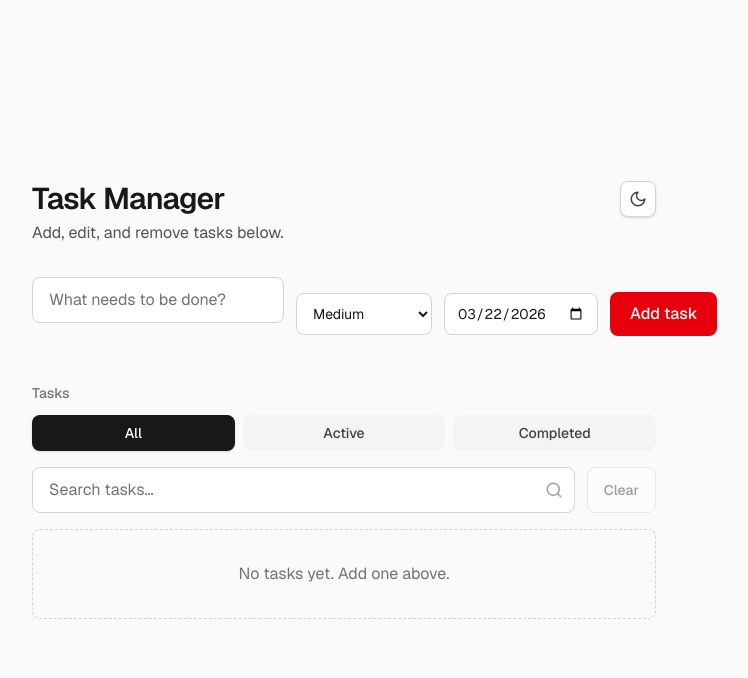
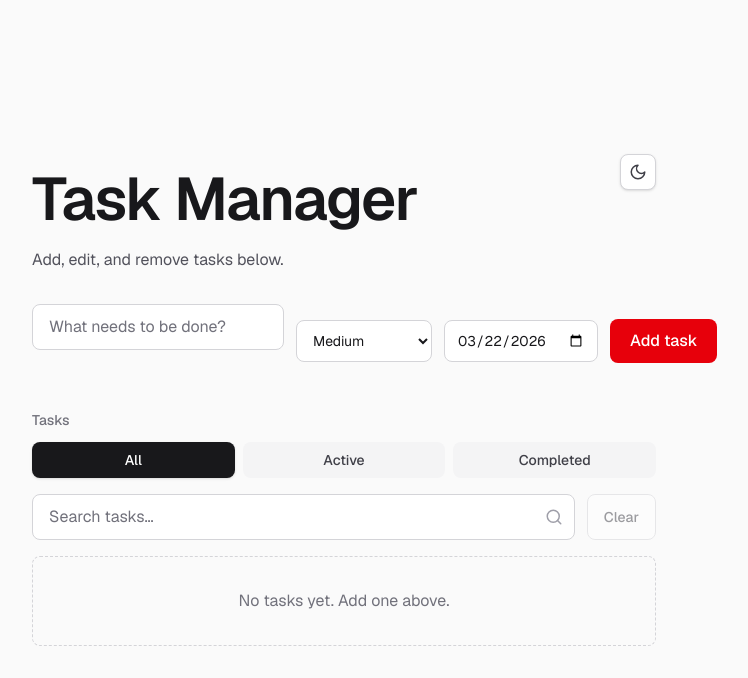
Before and after one commit to blackeyes1234/task-manager, a Next.js app: page / in a window 1280 px wide. Shown: the top 678 px of the page, without its empty margins (296-1044 px from the left). Built offline with nearby package versions, Linux system fonts and the light colour scheme.

Commit message:
updated font size

```diff
--- a/components/TaskManagerApp.tsx
+++ b/components/TaskManagerApp.tsx
@@ -180,7 +180,7 @@ export default function TaskManagerApp() {
       >
         <header className="flex flex-col gap-3 sm:flex-row sm:items-start sm:justify-between">
           <div>
-            <h1 className="text-3xl font-semibold tracking-tight text-zinc-900 dark:text-zinc-100">
+            <h1 className="text-[60px] font-semibold tracking-tight text-zinc-900 dark:text-zinc-100">
               Task Manager
             </h1>
             <p className="mt-1 text-zinc-600 dark:text-zinc-400">
```
